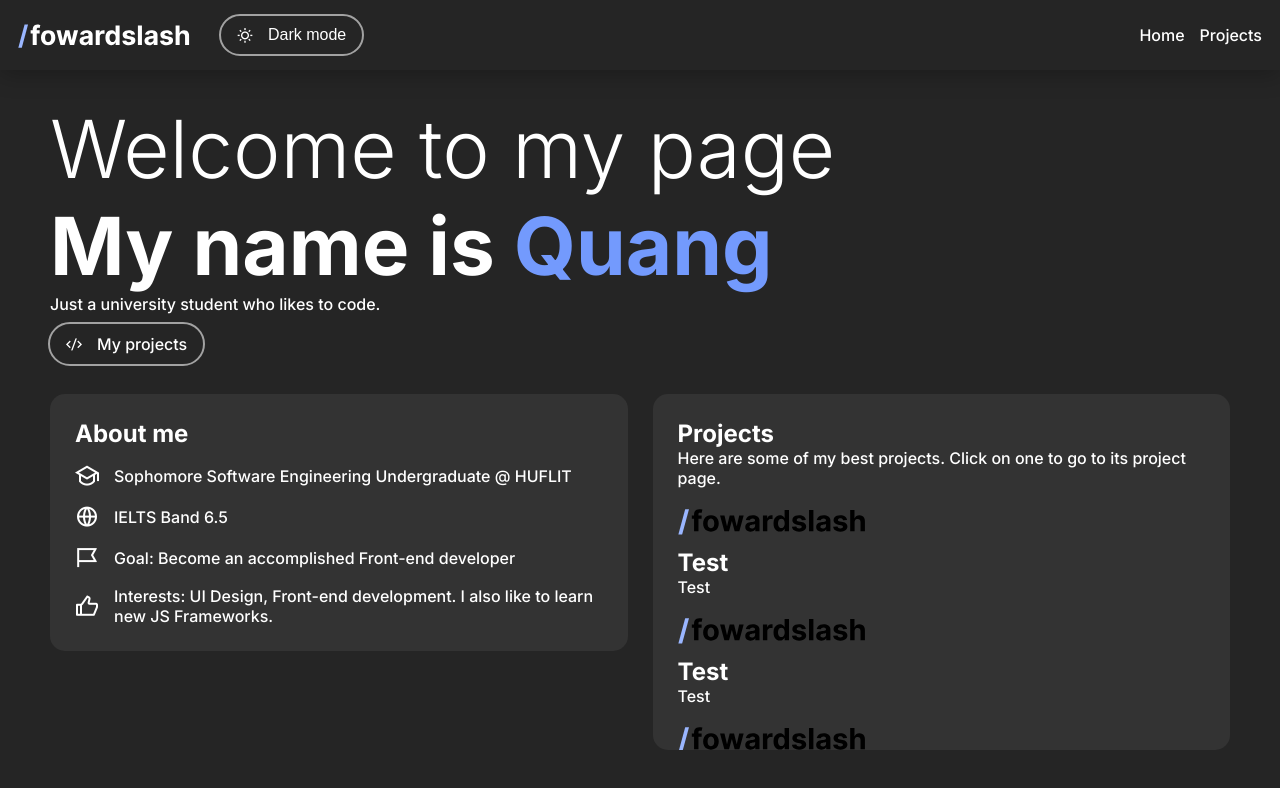
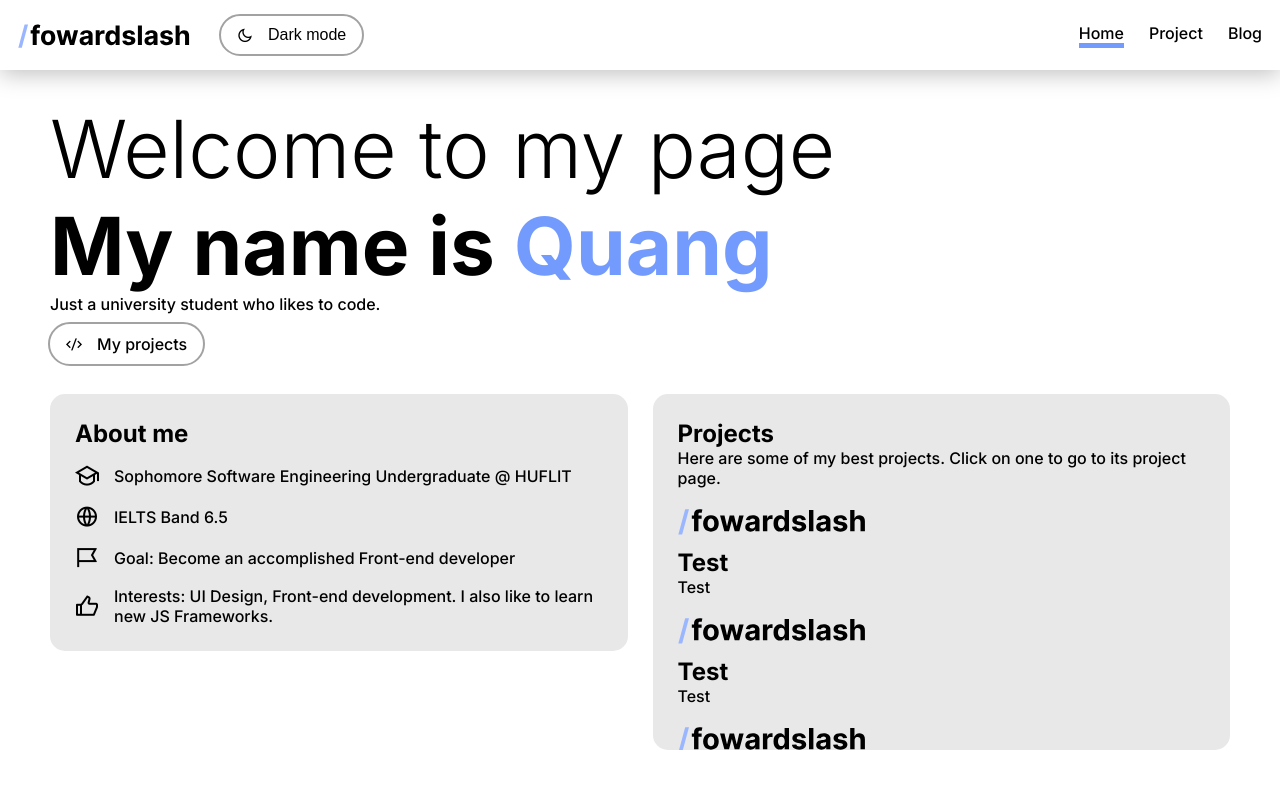
Before and after one commit to wu4ngg/wuangSite, a Vue app: page / in a window 1280 px wide. Shown: the top 788 px of the page. Built offline with nearby package versions, Linux system fonts and the light colour scheme.

Commit message:
animation between pages and morer

```diff
--- a/src/App.vue
+++ b/src/App.vue
@@ -4,5 +4,36 @@ import Header from './components/Header.vue'
 </script>
 <template>
   <Header></Header>
-  <RouterView />
+
+    <RouterView v-slot="{Component}">
+      <Transition mode="out-in" name="page">
+        <component :is="Component"/>
+      </Transition>
+    </RouterView>
 </template>
+<style>
+  @keyframes fadeout{
+    from {
+      opacity: 1;
+    }
+    to{
+      opacity: 0;
+    }
+  }
+  @keyframes movein{
+    from{
+      opacity: 0;
+      transform: translate(0, 50px);
+    }
+    to{
+      transform: translate(0,0);
+      opacity: 1;
+    }
+  }
+  .page-enter-active{
+    animation: movein 0.2s cubic-bezier(.17,.67,.5,.97)
+  }
+  .page-leave-active{
+    animation: fadeout 0.2s
+  }
+</style>
--- a/src/components/Header.vue
+++ b/src/components/Header.vue
@@ -2,16 +2,30 @@
     export default{
         data(){
             return {
+                items: [],
                 isDark: false,
                 icon: document.getElementById("icon"),
                 logo: document.getElementById("logo")
             }
         },
+        created(){
+            this.$router.options.routes.forEach(route => {
+                this.items.push({
+                    name: route.name,
+                    path: route.path
+                })
+            })
+        },
         mounted(){
             var root = document.querySelector(":root")
             let mode = localStorage.getItem("mode")
-            mode == "light" ? this.isDark = false : this.isDark = true
+            if(!mode){
+                this.styleLight(root)
+                return;
+            }
+            mode == "dark" ? this.isDark = true : this.isDark = false
             this.isDark ? this.styleDark(root) : this.styleLight(root)
+
         },
         methods:{
             darkmodetoggle(){
@@ -57,8 +71,10 @@
             </button>
         </div>
         <div class="right">
-            <router-link to="/" class="link_entry">Home</router-link>
-            <router-link to="/project" class="link_entry">Projects</router-link>
+            <router-link v-for="route in items" :to="route.path" class="link_entry">
+                <p>{{ route.name }}</p>
+                <div :class="this.$route.name == route.name ? 'indicator active' : 'indicator'"></div>
+            </router-link>
         </div>
     </div>
 </template>
@@ -86,16 +102,29 @@
         gap: 30px;
     }
     .link_entry{
+        display: flex;
+        flex-direction: column;
+        justify-content: center;
+        align-items: center;
         color: var(--text);
         text-decoration: none;
     }
-    .link_entry:hover{
-        text-decoration:underline;
-        text-decoration-color: var(--text);
-        text-decoration-thickness: 2px;
+    .link_entry:hover .indicator{
+        width: 100%;
+    }
+    .link_entry:active .indicator{
+        width: 75%;
+    }
+    .indicator{
+        transition: width 0.2s;
+        width: 0;
+        border-bottom: 5px var(--primary) solid;
+    }
+    .active{
+        width: 100%;
     }
     .right{
         display: flex;
-        gap: 15px;
+        gap: 25px;
     }
 </style>
--- a/src/router/index.js
+++ b/src/router/index.js
@@ -1,13 +1,23 @@
 import { createRouter, createWebHistory } from 'vue-router'
 import HomeView from '../views/HomeView.vue'
-
+import Soon from '../views/SoonView.vue'
 const router = createRouter({
   history: createWebHistory(import.meta.env.BASE_URL),
   routes: [
     {
       path: '/',
-      name: 'home',
+      name: 'Home',
       component: HomeView
+    },
+    {
+      path: '/project',
+      name: 'Project',
+      component: Soon
+    },
+    {
+      path: '/blog',
+      name: 'Blog',
+      component: Soon
     }
   ]
 })
--- /dev/null
+++ b/src/views/SoonView.vue
@@ -0,0 +1,3 @@
+<template>
+    <h1>Soon.</h1>
+</template>
```
